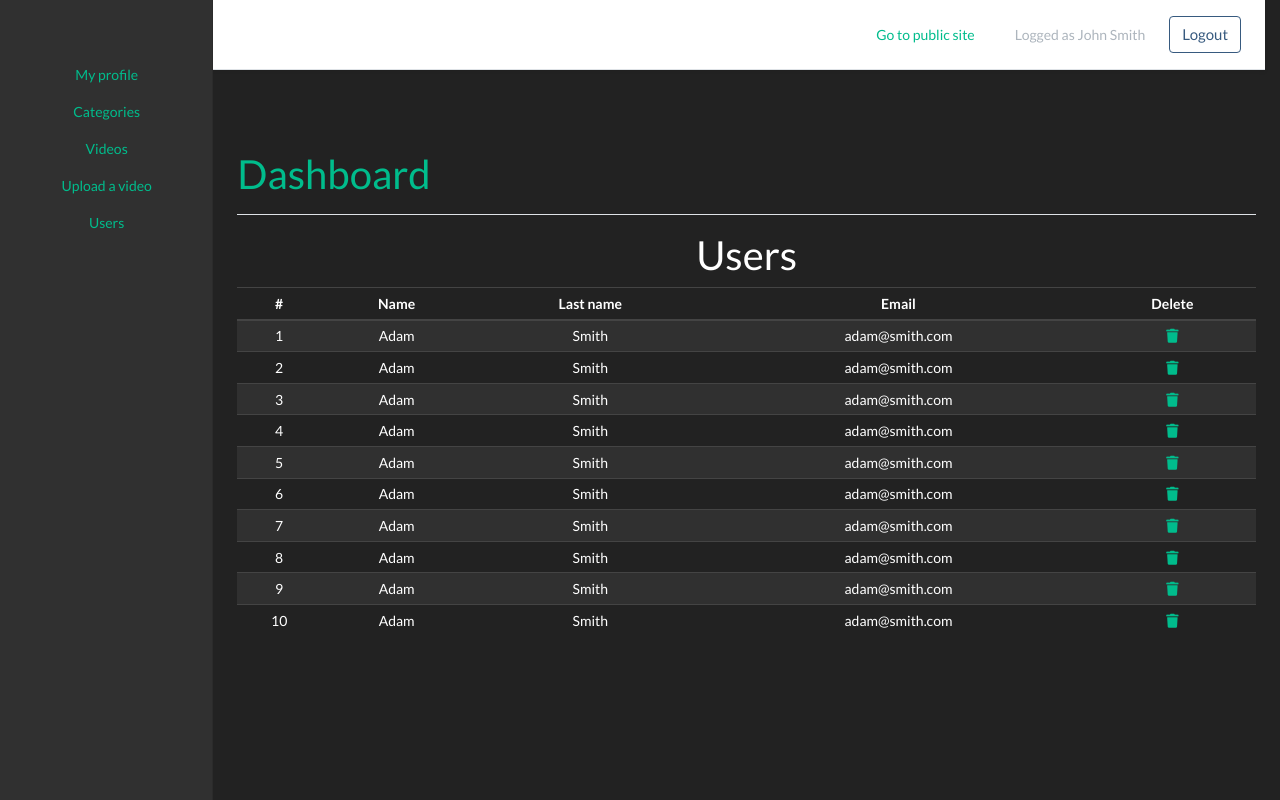
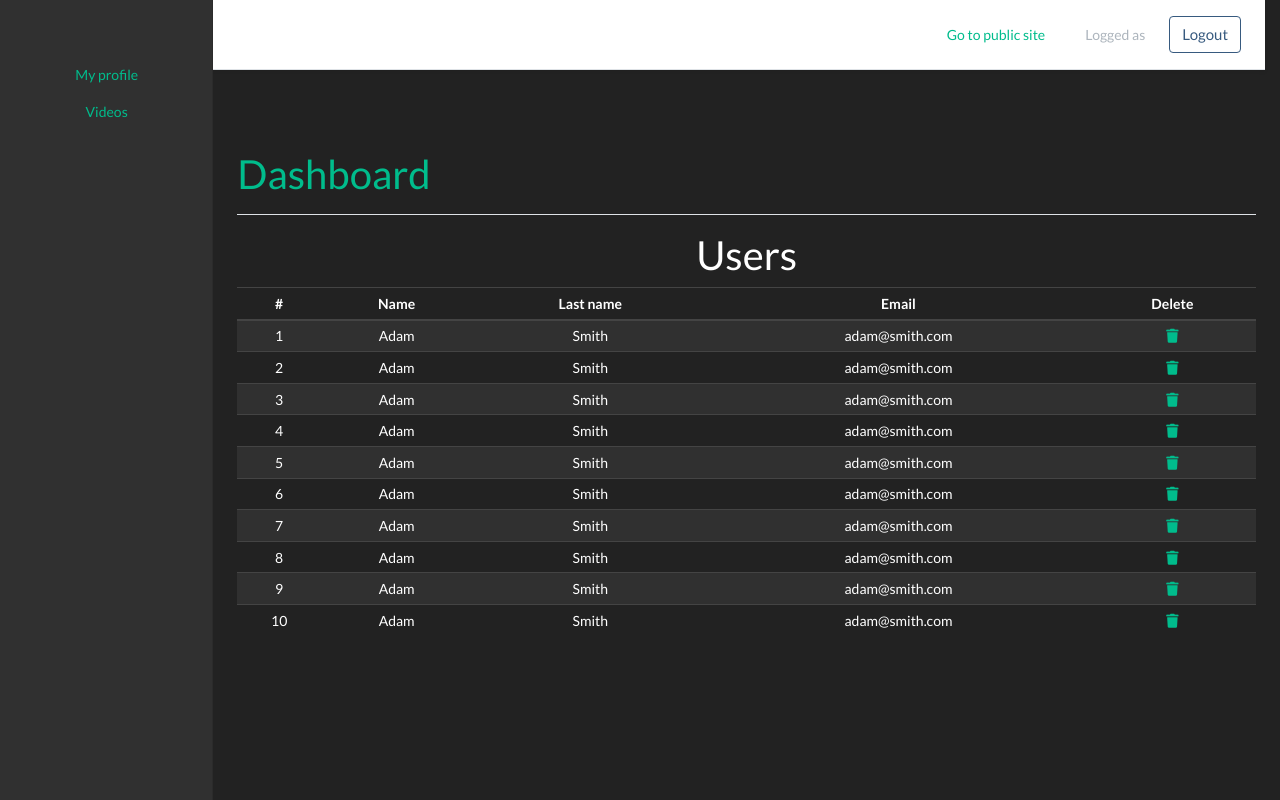
Before and after one commit to trieuhieu509a/symfony-template, a Symfony app: template templates/admin/users.html.twig in a window 1280 px wide. Run offline with Twig, Linux system fonts and the light colour scheme; the template is opened without the code that fills it, so the values that code supplies are empty; some libraries are stand-ins or nearby versions.

Commit message:
166. User roles - part 1

```diff
--- a/templates/admin/base.html.twig
+++ b/templates/admin/base.html.twig
@@ -11,7 +11,7 @@
         <h5 class="my-0 mr-md-auto font-weight-normal">Awesome Videos</h5>
         <a class="nav-link active" href="{{path('main_page')}}"> Go to public site</a>
         <nav class="my-2 my-md-0 mr-md-3">
-            <a class="p-2 text-dark">Logged as John Smith</a>
+            <a class="p-2 text-dark">Logged as {{ app.user.name }} {{ app.user.lastname }}</a>
         </nav>
         <a class="btn btn-outline-primary" href="{{path('logout')}}">Logout</a>
     </div>
@@ -26,18 +26,21 @@
                             My profile
                         </a>
                     </li>
+                    {% if is_granted('ROLE_ADMIN') %}
                         <li class="nav-item">
                             <a class="nav-link" href="{{path('categories')}}">
                                 <span data-feather="file"></span>
                                 Categories
                             </a>
                         </li>
+                    {% endif  %}
                     <li class="nav-item">
                         <a class="nav-link" href="{{path('videos')}}">
                             <span data-feather="shopping-cart"></span>
                             Videos
                         </a>
                     </li>
+                    {% if is_granted('ROLE_ADMIN') %}
                         <li class="nav-item">
                             <a class="nav-link" href="{{path('upload_video')}}">
                                 <span data-feather="shopping-cart"></span>
@@ -50,6 +53,7 @@
                                 Users
                             </a>
                         </li>
+                    {% endif %}
                 </ul>
 
             </div>
```
Lines whose indentation alone changed are shown as unchanged.
